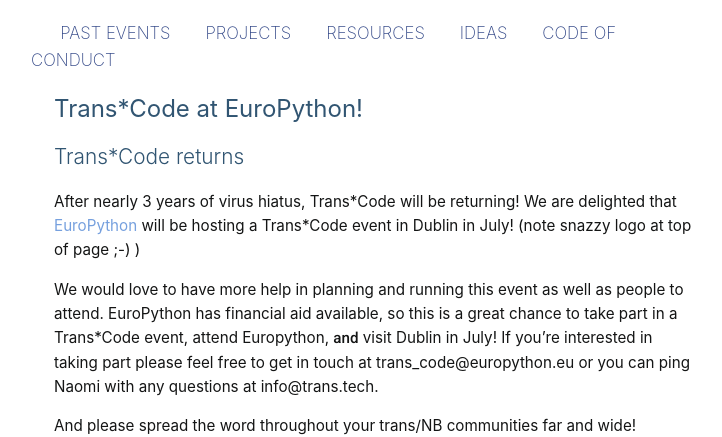
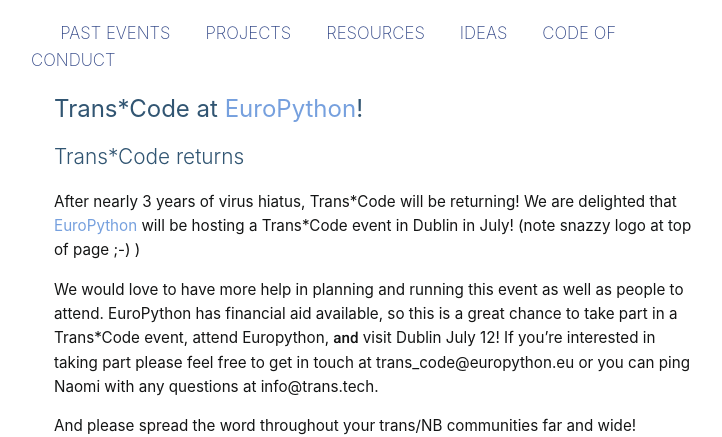
Before and after one commit to Trans-Code/Trans-Code.github.io, a Jekyll site: the page built from index.md, in a window 1280 px wide. Shown: the part 146-583 px from the top of the page, without its empty margins (266-988 px from the left). Built offline with Jekyll 4.4.1, drawn with Linux system fonts in a browser that asks for light colours; some web fonts are replaced.

Commit message:
Update index.md

```diff
--- a/index.md
+++ b/index.md
@@ -3,13 +3,13 @@
 title: Trans*Code Home
 ---
 
-# Trans*Code at EuroPython!
+# Trans*Code at [EuroPython](https://ep2022.europython.eu/trans_code)!
 
 ## Trans*Code returns
 
-After nearly 3 years of virus hiatus, Trans\*Code will be returning! We are delighted that [EuroPython](https://ep2022.europython.eu/) will be hosting a Trans\*Code event in Dublin in July! (note snazzy logo at top of page ;-) )
+After nearly 3 years of virus hiatus, Trans\*Code will be returning! We are delighted that [EuroPython](https://ep2022.europython.eu/trans_code) will be hosting a Trans\*Code event in Dublin in July! (note snazzy logo at top of page ;-) )
 
-We would love to have more help in planning and running this event as well as people to attend. EuroPython has financial aid available, so this is a great chance to take part in a Trans\*Code event, attend Europython, **and** visit Dublin in July! If you're interested in taking part please feel free to get in touch at trans_code@europython.eu or you can ping Naomi with any questions at info@trans.tech.
+We would love to have more help in planning and running this event as well as people to attend. EuroPython has financial aid available, so this is a great chance to take part in a Trans\*Code event, attend Europython, **and** visit Dublin July 12! If you're interested in taking part please feel free to get in touch at trans_code@europython.eu or you can ping Naomi with any questions at info@trans.tech.
 
 And please spread the word throughout your trans/NB communities far and wide!
 
```
